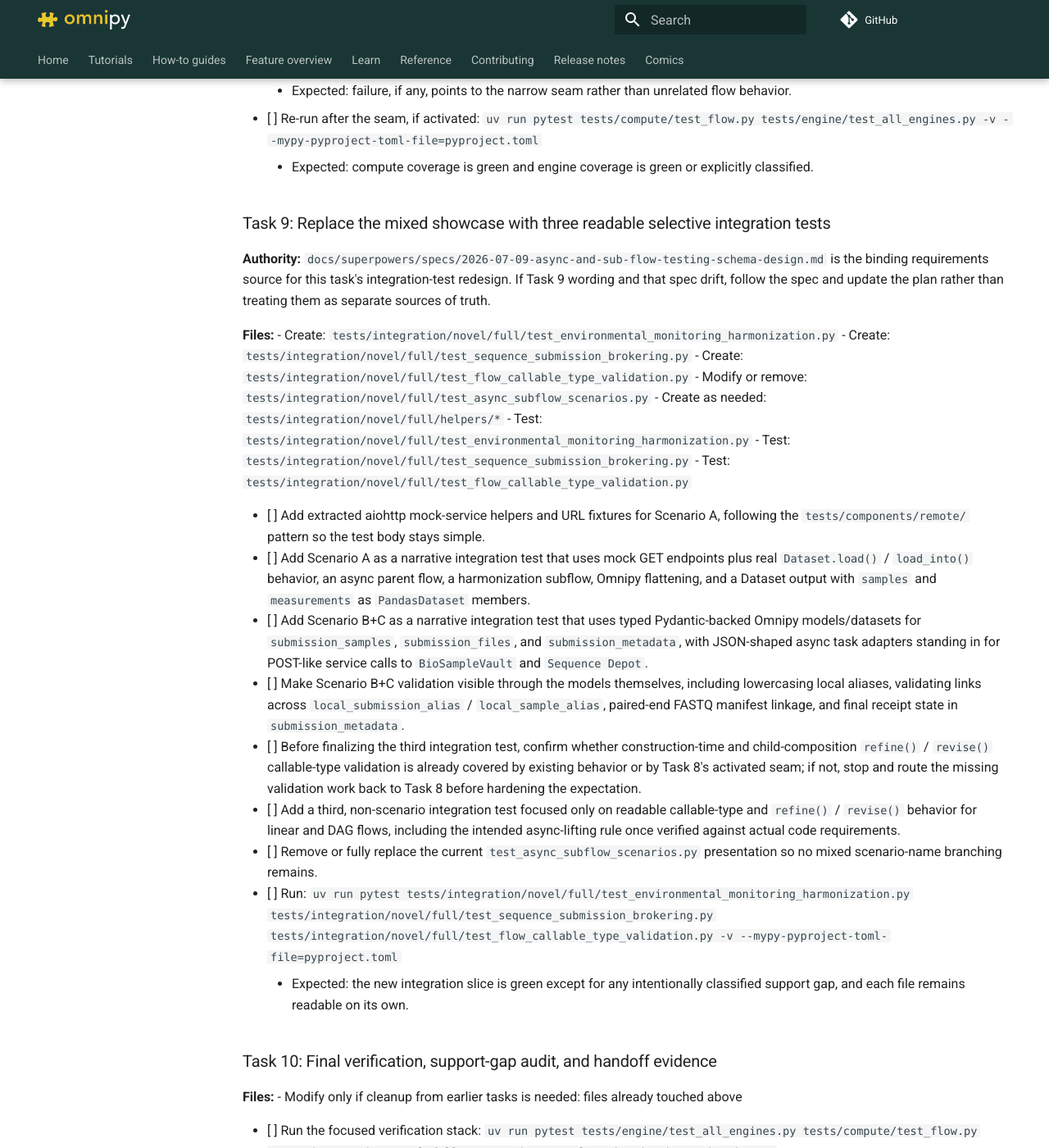
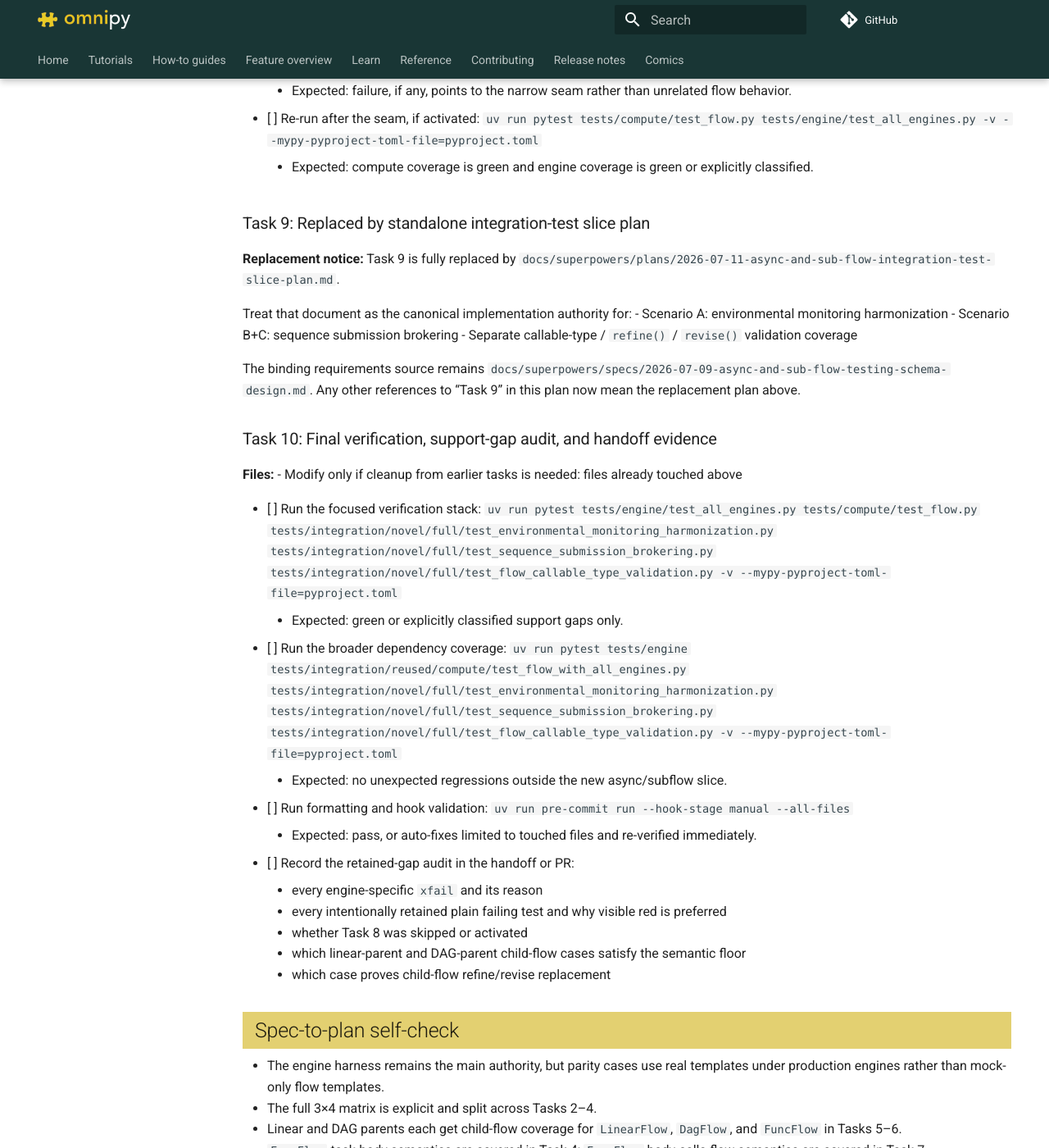
Before and after one commit to fairtracks/omnipy, an MkDocs documentation site: the page built from docs/superpowers/plans/2026-07-10-async-and-sub-flow-testing-plan.md, in a window 1280 px wide and 1400 px high, scrolled down 7201 px. Shown: the whole window at 82% size. Built offline with MkDocs 1.6.1 and Material for MkDocs 9.7.7, drawn with Linux system fonts in a browser that asks for light colours; comment, search, counter and statistics services are not loaded; a style sheet for code colours, icons or effects is not loaded.

Commit message:
docs: replace async/subflow task 9 with standalone plan

```diff
--- a/docs/superpowers/plans/2026-07-10-async-and-sub-flow-testing-plan.md
+++ b/docs/superpowers/plans/2026-07-10-async-and-sub-flow-testing-plan.md
@@ -236,29 +236,16 @@ All test cases in `tests/engine/cases/flows.py` must follow these patterns:
 - [ ] Re-run after the seam, if activated: `uv run pytest tests/compute/test_flow.py tests/engine/test_all_engines.py -v --mypy-pyproject-toml-file=pyproject.toml`
   - Expected: compute coverage is green and engine coverage is green or explicitly classified.
 
-### Task 9: Replace the mixed showcase with three readable selective integration tests
+### Task 9: Replaced by standalone integration-test slice plan
 
-**Authority:** `docs/superpowers/specs/2026-07-09-async-and-sub-flow-testing-schema-design.md` is the binding requirements source for this task's integration-test redesign. If Task 9 wording and that spec drift, follow the spec and update the plan rather than treating them as separate sources of truth.
+**Replacement notice:** Task 9 is fully replaced by `docs/superpowers/plans/2026-07-11-async-and-sub-flow-integration-test-slice-plan.md`.
 
-**Files:**
-- Create: `tests/integration/novel/full/test_environmental_monitoring_harmonization.py`
-- Create: `tests/integration/novel/full/test_sequence_submission_brokering.py`
-- Create: `tests/integration/novel/full/test_flow_callable_type_validation.py`
-- Modify or remove: `tests/integration/novel/full/test_async_subflow_scenarios.py`
-- Create as needed: `tests/integration/novel/full/helpers/*`
-- Test: `tests/integration/novel/full/test_environmental_monitoring_harmonization.py`
-- Test: `tests/integration/novel/full/test_sequence_submission_brokering.py`
-- Test: `tests/integration/novel/full/test_flow_callable_type_validation.py`
+Treat that document as the canonical implementation authority for:
+- Scenario A: environmental monitoring harmonization
+- Scenario B+C: sequence submission brokering
+- Separate callable-type / `refine()` / `revise()` validation coverage
 
-- [ ] Add extracted aiohttp mock-service helpers and URL fixtures for Scenario A, following the `tests/components/remote/` pattern so the test body stays simple.
-- [ ] Add Scenario A as a narrative integration test that uses mock GET endpoints plus real `Dataset.load()` / `load_into()` behavior, an async parent flow, a harmonization subflow, Omnipy flattening, and a Dataset output with `samples` and `measurements` as `PandasDataset` members.
-- [ ] Add Scenario B+C as a narrative integration test that uses typed Pydantic-backed Omnipy models/datasets for `submission_samples`, `submission_files`, and `submission_metadata`, with JSON-shaped async task adapters standing in for POST-like service calls to `BioSampleVault` and `Sequence Depot`.
-- [ ] Make Scenario B+C validation visible through the models themselves, including lowercasing local aliases, validating links across `local_submission_alias` / `local_sample_alias`, paired-end FASTQ manifest linkage, and final receipt state in `submission_metadata`.
-- [ ] Before finalizing the third integration test, confirm whether construction-time and child-composition `refine()` / `revise()` callable-type validation is already covered by existing behavior or by Task 8's activated seam; if not, stop and route the missing validation work back to Task 8 before hardening the expectation.
-- [ ] Add a third, non-scenario integration test focused only on readable callable-type and `refine()` / `revise()` behavior for linear and DAG flows, including the intended async-lifting rule once verified against actual code requirements.
-- [ ] Remove or fully replace the current `test_async_subflow_scenarios.py` presentation so no mixed scenario-name branching remains.
-- [ ] Run: `uv run pytest tests/integration/novel/full/test_environmental_monitoring_harmonization.py tests/integration/novel/full/test_sequence_submission_brokering.py tests/integration/novel/full/test_flow_callable_type_validation.py -v --mypy-pyproject-toml-file=pyproject.toml`
-  - Expected: the new integration slice is green except for any intentionally classified support gap, and each file remains readable on its own.
+The binding requirements source remains `docs/superpowers/specs/2026-07-09-async-and-sub-flow-testing-schema-design.md`. Any other references to “Task 9” in this plan now mean the replacement plan above.
 
 ### Task 10: Final verification, support-gap audit, and handoff evidence
 
```
Also changed, not shown: docs/superpowers/plans/2026-07-11-async-and-sub-flow-integration-test-slice-plan.md (added, +137 -0 lines).
